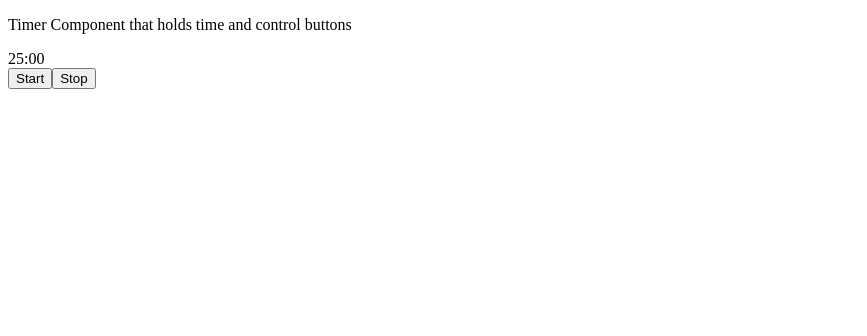
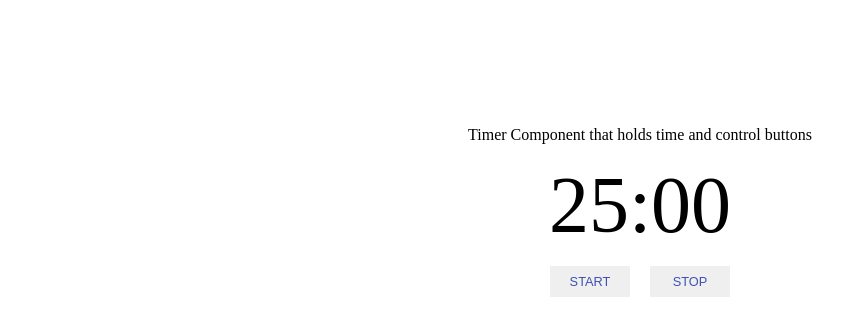
Before and after one commit to robsonmobile/complete-pomodoro, a React (Create React App) app in the folder react-pomodoro-timer/: page / in a window 1280 px wide. Shown: the top 336 px of the page, without its empty margins (0-867 px from the left). Built offline with nearby package versions, Linux system fonts and the light colour scheme.

Commit message:
pomodoro timer, controls styling

```diff
--- a/react-pomodoro-timer/src/components/Controls.js
+++ b/react-pomodoro-timer/src/components/Controls.js
@@ -2,7 +2,7 @@ import React from 'react';
 
 const Controls = () => {
 	return (
-		<div>
+		<div className="controls">
 			<button>Start</button>
 			<button>Stop</button>
 		</div>
--- a/react-pomodoro-timer/src/components/Time.js
+++ b/react-pomodoro-timer/src/components/Time.js
@@ -1,7 +1,7 @@
 import React from 'react';
 
 const Time = () => {
-	return <span>25:00</span>;
+	return <span className="time">25:00</span>;
 };
 
 export default Time;
--- a/react-pomodoro-timer/src/components/Timer.js
+++ b/react-pomodoro-timer/src/components/Timer.js
@@ -1,11 +1,12 @@
 import React from 'react';
 
+import './styles.css';
 import Time from './Time';
 import Controls from './Controls';
 
 const Timer = () => {
 	return (
-		<div>
+		<div className="timer">
 			<p>Timer Component that holds time and control buttons</p>
 			<Time />
 			<Controls />
--- /dev/null
+++ b/react-pomodoro-timer/src/components/styles.css
@@ -0,0 +1,34 @@
+.timer {
+	width: 400px;
+	margin: 10% auto 0;
+	text-align: center;
+}
+
+.time {
+	font-size: 5rem;
+}
+
+.controls {
+	width: 200px;
+	margin: 15px auto 0;
+	display: flex;
+	justify-content: space-around;
+}
+
+button {
+	border: none;
+	color: #3f51b5;
+	cursor: pointer;
+	width: 80px;
+	font-size: 0.8rem;
+	text-transform: uppercase;
+	padding: 8px;
+}
+
+button:focus {
+	outline: focus;
+}
+
+button:hover {
+	background: #eeeeee;
+}
```
